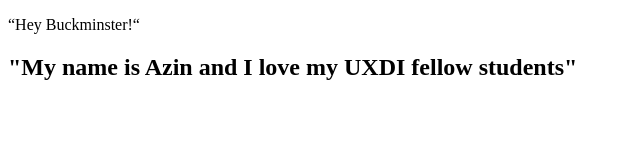
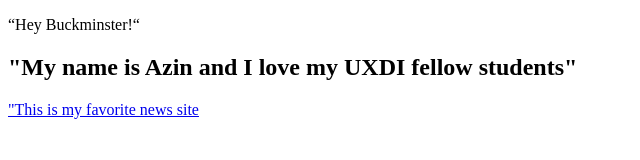
Before and after one commit to Asahabi/my-first-html, a plain HTML site: page index.html in a window 1280 px wide. Shown: the whole page, without its empty margins (0-640 px from the left). Drawn offline with Linux system fonts and the light colour scheme.

Commit message:
Linked to my fav news site

```diff
--- a/index.html
+++ b/index.html
@@ -9,6 +9,7 @@
 <body>
  <p>“Hey Buckminster!“</p>
  <h2>"My name is Azin and I love my UXDI fellow students"</h2>
+ <a href=http://www.bbc.com/>"This is my favorite news site</a>
  </body>
 
 </html>
```
